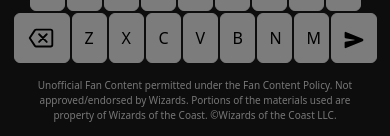
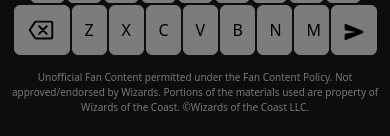
Before and after one commit to guess-mtg/guess-mtg.github.io, a Next.js app: page / in a window 390 px wide. Shown: the part 705-841 px from the top of the page. Built offline with nearby package versions, Linux system fonts and the light colour scheme; no server answers.

Commit message:
fix: height on mobile

```diff
--- a/src/App.css
+++ b/src/App.css
@@ -51,6 +51,7 @@ html, body{
   flex-direction: column;
   align-items: center;
   padding: 0 20px;
+  margin: 0;
 }
 
 h1 {
@@ -67,6 +68,15 @@ h1 {
   bottom: 0px;
   height: 170px;
   width: 100%;
+  margin: 0;
+}
+
+.card-hint {
+  padding: 0;
+}
+
+.card-indicator {
+  margin: 0;
 }
 
 .keyboard_key {
@@ -156,6 +166,7 @@ h1 {
 }
 
 @media screen and (min-width: 720px) {
+
   .keyboard {
     height: 200px;
   }
@@ -226,5 +237,8 @@ h1 {
 footer {
   color: #eee;
   font-size: 10px;
-  text-align: center  ;
+  text-align: center;
+  width: 100vw;
+  background-color: #1a1a1a;
+  margin: 0;
 }
--- a/src/components/Panel.js
+++ b/src/components/Panel.js
@@ -64,8 +64,8 @@ const Panel = () => {
 
     return (
         <div className="panel-container">
-            <h5 className='text-light'> Card {challenge.order} of 3</h5>
-            <p className='text-light'> Hint: {challenge.hint }</p>
+            <h5 className='text-light card-indicator'> Card {challenge.order} of 3</h5>
+            <p className='text-light card-hint'> Hint: {challenge.hint }</p>
 
             <div className="panel">
                    { guesses.map( ({ guess, stats }, i) => {
```
